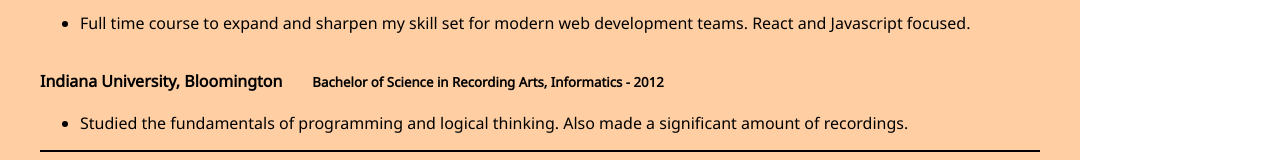
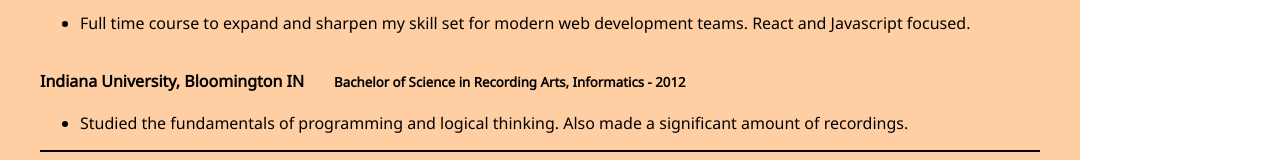
Before and after one commit to zkc/fyi, a React (Create React App) app: page / in a window 1280 px wide. Shown: the part 1345-1505 px from the top of the page. Built offline with nearby package versions, Linux system fonts and the light colour scheme.

Commit message:
add state

```diff
--- a/src/App.js
+++ b/src/App.js
@@ -141,7 +141,7 @@
           </div>
 
           <div>
-            <h4 className={classes.jobHeader}>Indiana University, Bloomington</h4>
+            <h4 className={classes.jobHeader}>Indiana University, Bloomington IN</h4>
             <h5 className={classes.dates}>Bachelor of Science in Recording Arts, Informatics - 2012</h5>
             <ul>
               <li className={classes.bulletPoint}>
```
